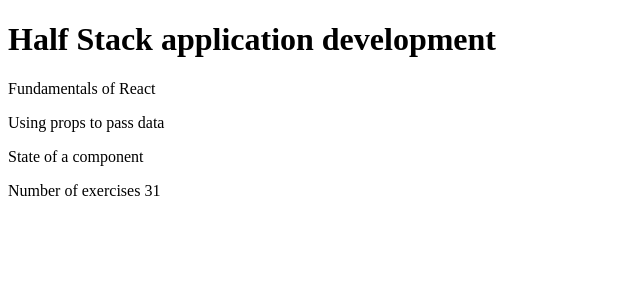
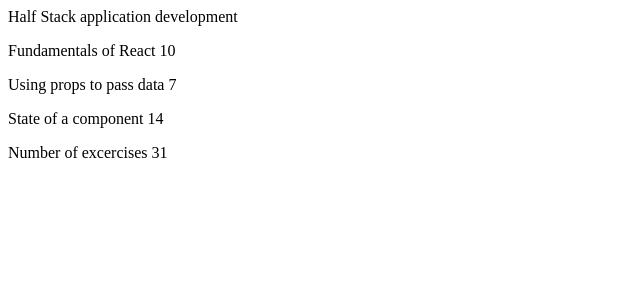
Before and after one commit to jlim05/fullstackopen, a React (Vite) app in the folder part1/courseinfo/excercises/: page / in a window 1280 px wide. Shown: the top 300 px of the page, without its empty margins (0-640 px from the left). Built offline with nearby package versions, Linux system fonts and the light colour scheme.

Commit message:
excercise 1.5

```diff
--- a/part1/courseinfo/excercises/src/App.jsx
+++ b/part1/courseinfo/excercises/src/App.jsx
@@ -18,27 +18,17 @@
 
   return (
     <div>
-      <div className="Header">
-        <h1>{course}</h1>
-      </div>
-      <Content
-        part1={parts[0]}
-        part2={parts[1]}
-        part3={parts[2]}
-      ></Content>
-      <div className="Total">
-      <p>Number of exercises {parts[0].exercises + parts[1].exercises + parts[2].exercises}</p>
-      </div>
+      <Header course={course} />
+      <Content parts={parts} />
+      <Total parts={parts} />
     </div>
-
-
   )
 }
 
 const Part = (props) => {
   return(
     <p>
-      {props.name} {props.excercises}
+      {props.name} {props.exercises}
     </p>
   )
 }
@@ -46,9 +36,25 @@
 const Content = (props) => {
   return (
     <div>
-      <Part name={props.part1.name} exercises={props.part1.exercises} />
-      <Part name={props.part2.name} exercises={props.part2.exercises} />
-      <Part name={props.part3.name} exercises={props.part3.exercises} />
+      <Part name={props.parts[0].name} exercises={props.parts[0].exercises} />
+      <Part name={props.parts[1].name} exercises={props.parts[1].exercises} />
+      <Part name={props.parts[2].name} exercises={props.parts[2].exercises} />
+    </div>
+  )
+}
+
+const Header = p => {
+  return(
+    <div>
+      {p.course}
+    </div>
+  )
+}
+
+const Total = (props) => {
+  return(
+    <div>
+      <p>Number of excercises {props.parts[0].exercises + props.parts[1].exercises + props.parts[2].exercises}</p>
     </div>
   )
 }
```
